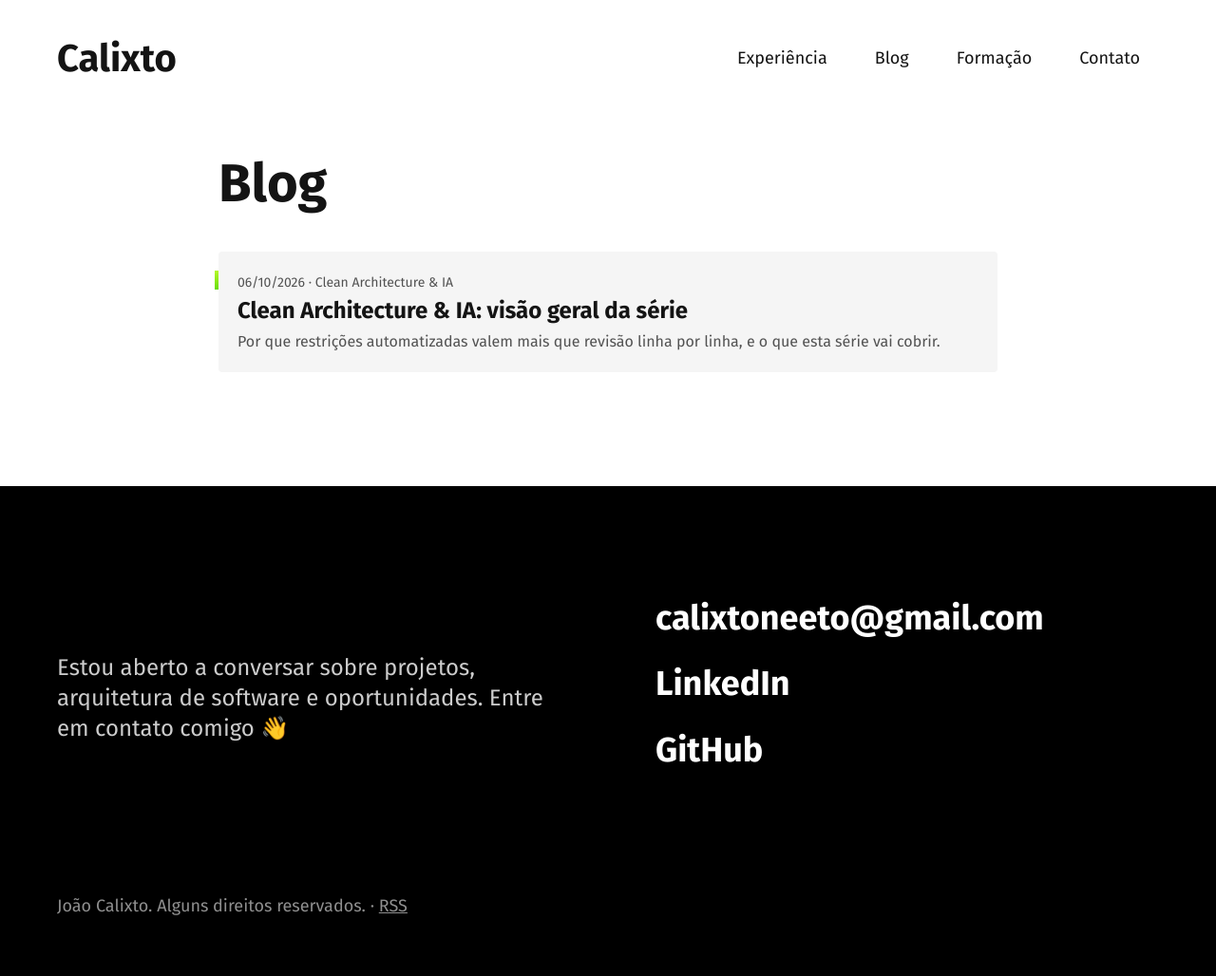
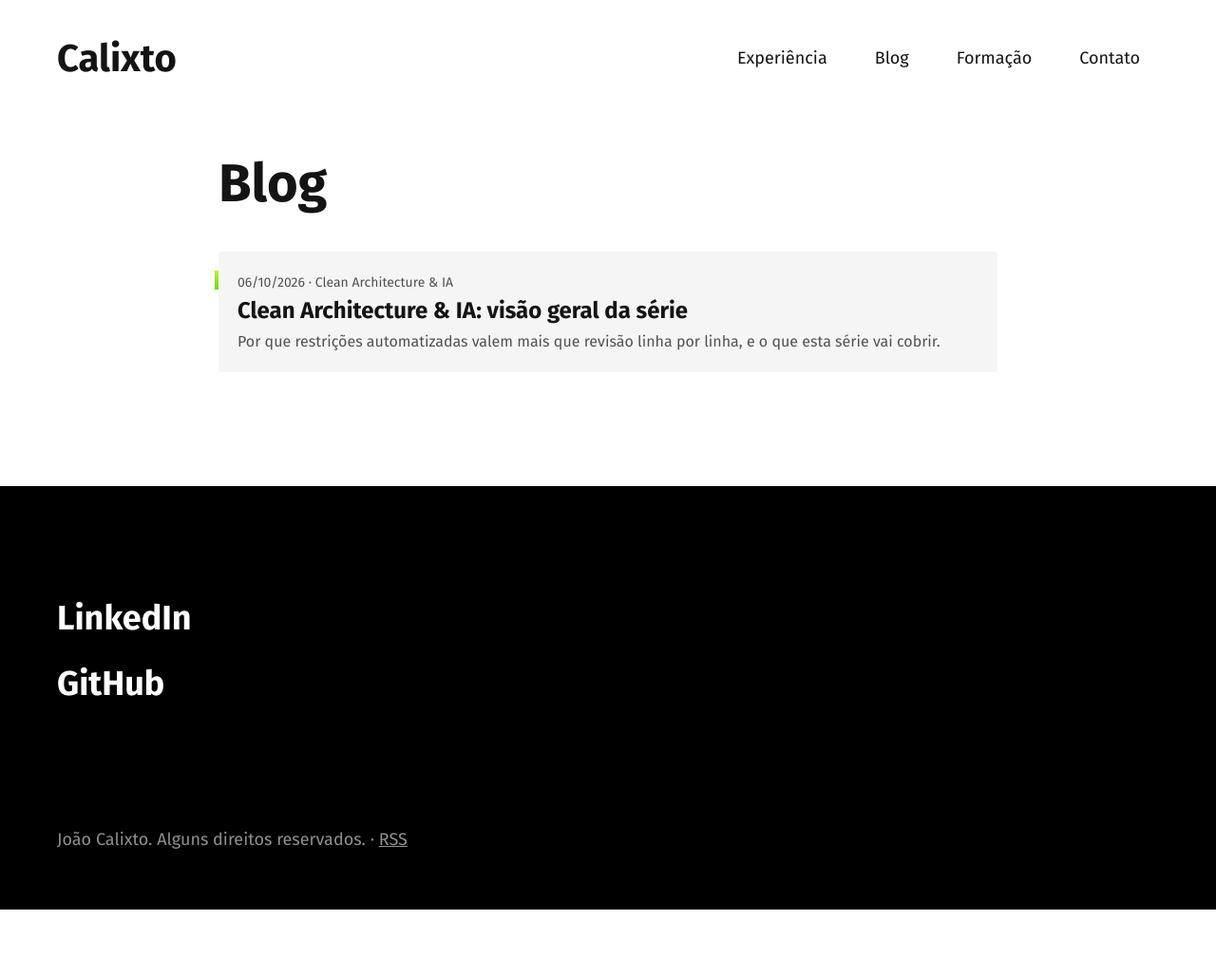
Before and after one commit to CalixtoNeto/CalixtoNeto.github.io, a Jekyll site: the page built from blog.html, in a window 1280 px wide. Shown: the whole page at 95% size. Built offline with Jekyll 4.4.1, drawn with Linux system fonts in a browser that asks for light colours; after the commit the page ends 958 px from its top, so only the background shows below that.

Commit message:
Remove texto e e-mail do rodape; carrossel de fotos no perfil
Co-Authored-By: Claude Sonnet 5.5 <noreply@anthropic.com>

```diff
--- a/_layouts/default.html
+++ b/_layouts/default.html
@@ -26,9 +26,7 @@
 
   <footer class="footer" id="contato">
     <div class="footer-container">
-      <p class="footer-texto">Estou aberto a conversar sobre projetos, arquitetura de software e oportunidades. Entre em contato comigo 👋</p>
       <ul class="footer-contato">
-        <li><a href="mailto:{{ site.author.email }}">{{ site.author.email }}</a></li>
         <li><a href="https://www.linkedin.com/in/{{ site.author.linkedin }}">LinkedIn</a></li>
         <li><a href="https://github.com/{{ site.author.github }}">GitHub</a></li>
       </ul>
--- a/assets/css/style.css
+++ b/assets/css/style.css
@@ -19,13 +19,15 @@ a{color:inherit}
 
 .introducao{max-width:1200px;padding:40px 20px;margin:0 auto;display:grid;grid-template-columns:1fr 2fr;gap:100px;align-items:center}
 .introducao .avatar{aspect-ratio:1;background:var(--fg);color:#b6f829;display:grid;place-items:center;font-size:6rem;font-weight:700;transform:perspective(600px) rotateY(-14deg) skewY(-4deg);border-radius:4px}
-.introducao img{transform:perspective(600px) rotateY(-14deg) skewY(-4deg);border-radius:4px}
+.carrossel{position:relative;aspect-ratio:3/4;transform:perspective(600px) rotateY(-14deg) skewY(-4deg);border-radius:4px;overflow:hidden;background:var(--fg)}
+.carrossel img{position:absolute;inset:0;width:100%;height:100%;object-fit:cover;opacity:0;transition:opacity .8s}
+.carrossel img.ativa{opacity:1}
 .introducao h1{font-size:4.5rem;line-height:1.125;margin-bottom:30px;position:relative}
 .introducao h1::before{content:"";display:block;width:130px;height:100px;background:url("../img/detalhe.svg") center no-repeat;position:absolute;top:-15px;left:-40px;z-index:-1}
 .introducao p{font-size:1.5rem;color:var(--muted)}
 @media(max-width:1000px){.introducao h1{font-size:3rem}}
 @media(max-width:800px){.introducao{grid-template-columns:1fr 1fr;gap:40px}.introducao h1{font-size:2rem}.introducao h1::before{width:30px;height:10px;left:0}.introducao .avatar{font-size:3rem}}
-@media(max-width:400px){.introducao{grid-template-columns:1fr}.introducao img,.introducao .avatar{display:none}}
+@media(max-width:400px){.introducao{grid-template-columns:1fr}.carrossel,.introducao .avatar{display:none}}
 
 .experiencia{max-width:1200px;padding:40px 20px;margin:0 auto;display:grid;grid-template-columns:1fr 2fr;gap:100px}
 .experiencia .subtitulo{color:#e0e0e0}
@@ -72,7 +74,7 @@ a{color:inherit}
 @media(max-width:800px){.formacao-container{grid-template-columns:1fr;padding:60px 20px;gap:40px}.formacao .subtitulo{color:#fff}.formacao-texto{font-size:1.25rem}}
 
 .footer{background:#000}
-.footer-container{max-width:1200px;padding:120px 20px 60px;margin:0 auto;display:grid;grid-template-columns:1fr 1fr;gap:100px;align-items:center}
+.footer-container{max-width:1200px;padding:120px 20px 60px;margin:0 auto;display:grid;grid-template-columns:1fr;gap:100px;align-items:center}
 .footer-texto{font-size:1.5rem;line-height:1.33;color:#ccc}
 .footer-contato li{font-weight:700;font-size:2.25rem;line-height:1.1;color:#fff;margin-bottom:30px;word-break:break-word}
 .footer-contato a{color:#fff;text-decoration:none}
```
Also changed, not shown: index.html (+22 -1 lines), 1 other file.
